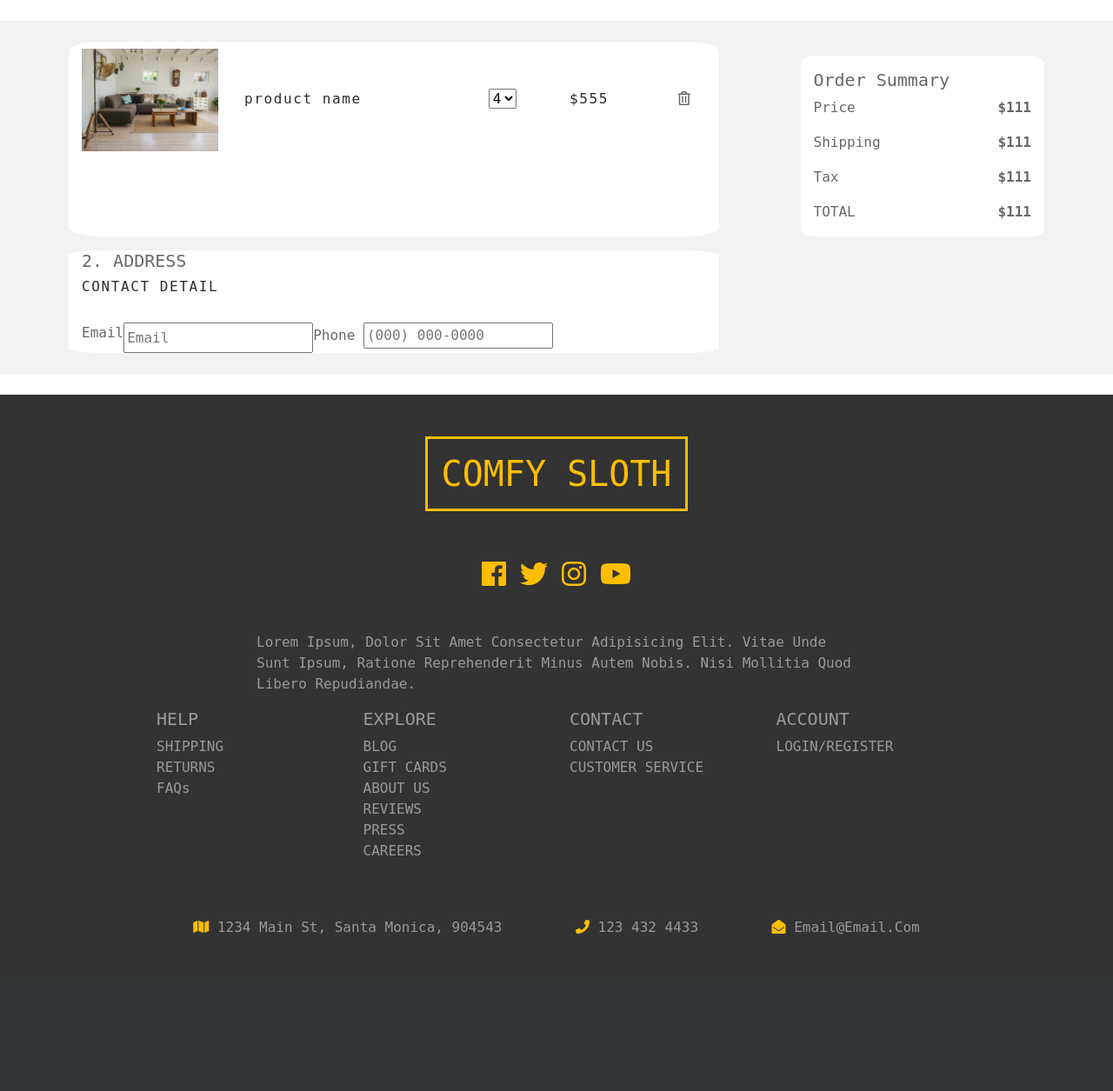
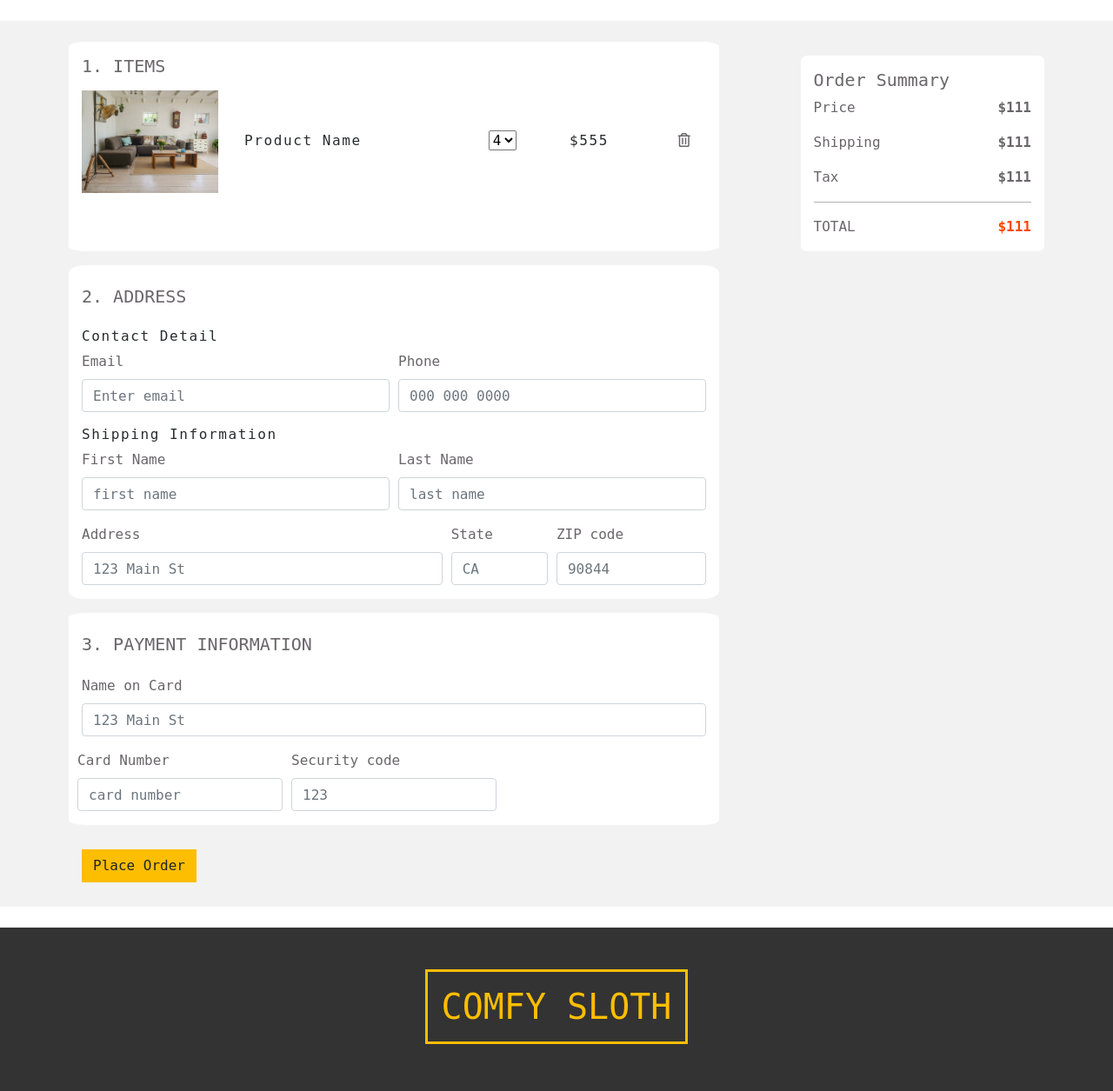
Before and after one commit to sprinzs123/furniture-ecomerce, a Django app: page /checkout in a window 1280 px wide. Shown: the part 101-1356 px from the top of the page at 87% size. Before the commit the page ends 1176 px from the top, so only its background shows below. Run offline with Django 3.2, Linux system fonts and the light colour scheme; some libraries are stand-ins or nearby versions; some web fonts are replaced.

Commit message:
added forms

```diff
--- a/futniture_store/static/css/main.css
+++ b/futniture_store/static/css/main.css
@@ -522,7 +522,7 @@ li:hover{
 .heart:hover{
   transform: scale(1.5)
 }
-}
+
 .item-name-carousel{
   color: black;
 }
@@ -546,7 +546,7 @@ li:hover{
 }
 .order-detail{
   background-color: white;
-  border-radius: 5%;
+  border-radius: 2.5%;
   border-color: var(--SecondGrey);
   color: var(--SecondGrey);
 }
--- a/futniture_store/static/main.js
+++ b/futniture_store/static/main.js
@@ -18,6 +18,7 @@ function getLocation(myPage) {
     // home page
     else {
         console.log('you are home')
+        carouselAll()
     };
 };
 
@@ -87,20 +88,13 @@ function btnToggle() {
             optn2.className = 'btn btn-option-1 border ml-2';
         }
     }
-    // change heart in carousel to solid red when clicked on it
-    var heart = document.getElementsByClassName('heart')
-    for (i = 0; i < heart.length; i++) {
-        let singleHeart = heart[i];
-        singleHeart.onclick = function () {
-            singleHeart.className = 'fas fa-heart text-danger fa-2x heart';
-        }
-    };
+
 };
 
 
 // filtering out by class name or showing item that want to see in store page
 // get all filter buttons
-function filterFunction(){
+function filterFunction() {
     const filters = document.querySelectorAll('.filterBtn')
     filters.forEach(function (btn) {
         btn.addEventListener('click', function (event) {
@@ -120,4 +114,37 @@ function filterFunction(){
     });
 };
 
+function carouselAll() {
+    // add active class to 1st item from database
+    function carouselChild() {
+        let carouselItem = document.querySelector('.carousel-item')
+        carouselItem.classList.add('active')
+    };
+    carouselChild()
+
+    function carouselHeart() {
+        // change heart in carousel to solid red when clicked on it
+        var heart = document.getElementsByClassName('fa-heart')
+        for (i = 0; i < heart.length; i++) {
+            let singleHeart = heart[i];
+
+            singleHeart.onclick = function () {
+                if (singleHeart.className == 'far fa-heart fa-1x heart pt-3') {
+                    singleHeart.className = 'fas fa-heart text-danger fa-2x';
+                    console.log('1st')
+                }
+                else if(singleHeart.className = 'fas fa-heart text-danger fa-2x'){
+                    singleHeart.className = 'far fa-heart fa-1x heart pt-3';
+                    console.log(singleHeart.className)
+
+                };
+                    // (singleHeart.className = 'fas fa-heart text-danger fa-2x'){
+                // };
+            };
+        };
+    };
+    carouselHeart()
+};
+
+
 // (function () { })();
--- a/requirements.txt
+++ b/requirements.txt
@@ -1,4 +1,4 @@
-astroid==2.3.1
+astroid==2.3.3
 Django==2.2.7
 gunicorn==20.0.2
 isort==4.3.21
--- a/store/templates/store/checkout.html
+++ b/store/templates/store/checkout.html
@@ -5,6 +5,8 @@
     <div class="container my-4 p-4">
         <div class="row my-auto d-flex justify-content-between">
             <div class="col-md-8 order-detail">
+                <h5 class='text-capitalize mt-3'>1. ITEMS</h5>
+
                 <!-- left part with payment -->
                 <div id='order-list'>
                     <!-- single item -->
@@ -13,7 +15,7 @@
                             <img src="{% static 'img/start.jpg' %}" alt="img" class='img-fluid'>
                         </div>
                         <div class="col-4">
-                            <h6>product name</h6>
+                            <h6 class='text-capitalize'>product name</h6>
                         </div>
                         <div class="col-2 item-select btn">
                             <select size="1">
@@ -39,7 +41,7 @@
 
             </div>
             <!-- end of inf part -->
-            <!-- order summary part -->
+            <!-- order summary part with total $-->
             <div class="col-md-3 order-detail mt-3 order">
                 <h5 class='text-capitalize mt-3'>order summary</h5>
                 <ul>
@@ -54,44 +56,137 @@
                     <li>Tax</li>
                     <li id='tax'><b>$111</b></li>
                 </ul>
+                <hr>
                 <ul>
                     <li>TOTAL</li>
-                    <li id='totalPrice'><b>$111</b></li>
+                    <li id='totalPrice'><b class="text-orange">$111</b></li>
                 </ul>
             </div>
             <!-- end single -->
         </div>
         <!-- end items -->
         <!-- peron info div -->
+        <!--  -->
         <div class="row mt-3">
             <div class="col-8 order-detail">
-                <div id='peron-info'>
-                    <h5>2. ADDRESS</h5>
-                    <h6>CONTACT DETAIL</h6>
-                    <br>
-                        <div class="d-flex">
+                <h5 class='my-4'>2. ADDRESS</h5>
+                <h6>Contact Detail</h6>
+                <form action="">
+                    <!-- single form  row -->
+                    <div class="form-row">
+                        <div class="col-md-6 ">
+                            <div class="form-group">
+                                <label for="cartEmail">Email</label>
+                                <input type="email" class="form-control" id="cartEmail"
+                                    placeholder="Enter email">
+                            </div>
+                        </div>
+                        <div class="col-md-6">
+                            <div class="form-group">
+                                <label for="cartPhone">Phone</label>
+                                <input type="email" class="form-control" id="cartPhone"
+                                    placeholder="000 000 0000">
+                            </div>
+                        </div>
+                    </div>
+                    <h6>Shipping Information</h6>
+                    <!-- end form row -->
+                    <!-- single form  row -->
+                    <div class="form-row">
+                        <div class="col-md-6">
+                            <div class="form-group">
+                                <label for="fname">First Name</label>
+                                <input type="email" class="form-control" id="fname"
+                                    placeholder="first name">
+                            </div>
+                        </div>
+                        <div class="col-md-6">
+                            <div class="form-group">
+                                <label for="lname">Last Name</label>
+                                <input type="email" class="form-control" id="lname"
+                                    placeholder="last name">
+                            </div>
+                        </div>
+                    </div>
+                    <!-- end form row -->
+                    <div class="form-row">
+                        <div class="col-7">
+                            <div class="form-group">
+                                <label for="address">Address</label>
+                                <input type="email" class="form-control" id="address"
+                                    placeholder="123 Main St">
+                            </div>
+                        </div>
+                        <div class="col-2">
+                            <div class="form-group">
+                                <label for="state">State</label>
+                                <input type="email" class="form-control" id="state"
+                                    placeholder="CA">
+                        </div>
+                        </div>
+                        <div class="col-3">
+                            <div class="form-group">
+                                <label for="zip">ZIP code</label>
+                                <input type="email" class="form-control" id="zip"
+                                    placeholder="90844">
+                        </div>
+                        </div>
+                    </div>
+                    <!-- end row -->
+                </form>
+                <!-- end shipping -->
 
-                                <label>Email</label> <input type="email" name="checkoutInfo.email" placeholder="Email"
-                                    autocomplete="email" required="required" class="">
-                                <!---->
 
-                                <div class="phone-container">
-                                    <div class="phone-number field"><label>Phone</label> <input type="tel"
-                                            placeholder="(000) 000-0000" class="masked-input" required="required"
-                                            name="checkoutInfo.phone">
-                                        <!---->
-                                    </div>
-                                    <!---->
-                                </div>
+            </div>
+        </div>
+        <!-- end shipping-->
+         <!-- add payment  -->
 
+         <div class="row mt-3">
+            <div class="col-md-8 order-detail">
+                <h5 class='my-4'>3. PAYMENT INFORMATION</h5>
+
+                <form action="">
+                    <div class="form-row">
+                        <div class="col-12">
+                            <div class="form-group">
+                                <label for="cardName">Name on Card</label>
+                                <input type="email" class="form-control" id="cardName"
+                                    placeholder="123 Main St">
+                            </div>
                         </div>
+                                            <!-- single form  row -->
+                    <div class="form-row">
+                        <div class="col-md-6">
+                            <div class="form-group">
+                                <label for="cardNum">Card Number</label>
+                                <input type="email" class="form-control" id="cardNum"
+                                    placeholder="card number">
+                            </div>
+                        </div>
+                        <div class="col-md-6">
+                            <div class="form-group">
+                                <label for="code">Security code</label>
+                                <input type="email" class="form-control" id="code"
+                                    placeholder="123">
+                            </div>
+                        </div>
+                    </div>
+                    <!-- end form row -->
+                    </div>
 
-                </div>
+                </form>
+
             </div>
         </div>
 
-        <!-- end person info div -->
+        <!-- end payment info -->
+        <br>
+        <div class="btn btn-yellow my-1">Place Order</div>
     </div>
+
+    <!-- end person info div -->
+</div>
 </div>
 </div>
 </div>
```
Also changed, not shown: futniture_store/templates/carousel.html (+0 -14 lines).
